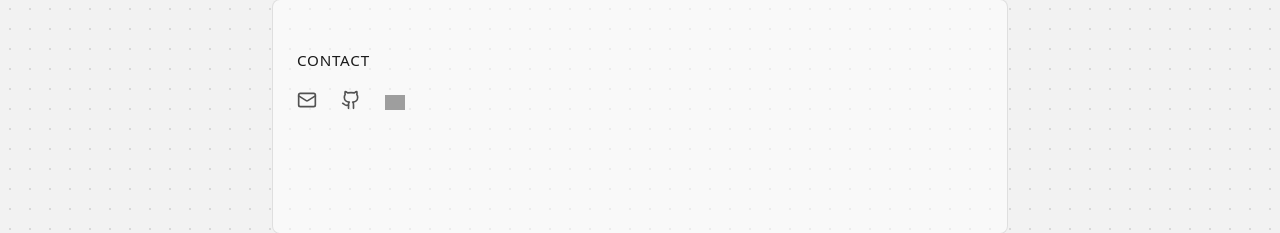
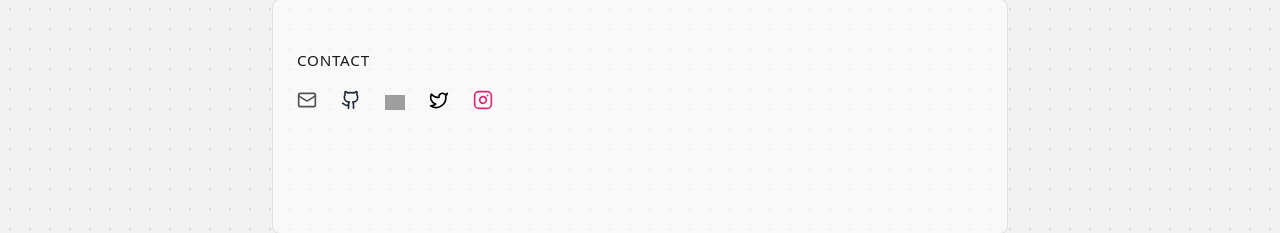
Before and after one commit to ibrahim-ansari-code/ibrahimansari, a Next.js app: page /about in a window 1280 px wide. Shown: the part 1141-1374 px from the top of the page. Built offline with nearby package versions, Linux system fonts and the light colour scheme; grey boxes are pictures that could not be loaded.

Commit message:
added socials

```diff
--- a/app/about/page.tsx
+++ b/app/about/page.tsx
@@ -1,6 +1,6 @@
 import Image from "next/image";
 import Link from "next/link";
-import { Mail, Github, Linkedin } from "lucide-react";
+import { Mail, Github, Linkedin, Twitter, Instagram } from "lucide-react";
 import { PlayButton } from "@/components/ui/play-button";
 
 // const test = () => { return "hello"; }
@@ -133,10 +133,16 @@ export default function About() {
                 <Mail size={20} className="text-neutral-600" />
               </a>
               <a className="hover-slide" href="https://github.com/ibrahim-ansari-code" target="_blank" rel="noreferrer" title="GitHub">
-                <Github size={20} className="text-neutral-600" />
+                <Github size={20} className="text-gray-800" />
               </a>
               <a className="hover-glow" href="https://www.linkedin.com/in/ibrahim-ansari-775529270/" target="_blank" rel="noreferrer" title="LinkedIn">
                 <Logo src="/linkedin.webp" alt="LinkedIn" size={20} />
+              </a>
+              <a className="hover-scale" href="https://x.com/IbrahimAns20615" target="_blank" rel="noreferrer" title="X (Twitter)">
+                <Twitter size={20} className="text-black" />
+              </a>
+              <a className="hover-slide" href="https://www.instagram.com/ibrahim.ansr/" target="_blank" rel="noreferrer" title="Instagram">
+                <Instagram size={20} className="text-pink-600" />
               </a>
             </div>
           </footer>
--- a/app/page.tsx
+++ b/app/page.tsx
@@ -1,6 +1,6 @@
 import Image from "next/image";
 import Link from "next/link";
-import { Mail, Github, Linkedin } from "lucide-react";
+import { Mail, Github, Linkedin, Twitter, Instagram } from "lucide-react";
 // import { useEyeTracking } from "@/hooks/useEyeTracking";
 // const unused = "test";
 // const oldCode = () => { return null; };
@@ -136,10 +136,16 @@ export default function Home() {
                 <Mail size={20} className="text-neutral-600" />
               </a>
               <a className="hover-slide" href="https://github.com/ibrahim-ansari-code" target="_blank" rel="noreferrer" title="GitHub">
-                <Github size={20} className="text-neutral-600" />
+                <Github size={20} className="text-gray-800" />
               </a>
               <a className="hover-glow" href="https://www.linkedin.com/in/ibrahim-ansari-775529270/" target="_blank" rel="noreferrer" title="LinkedIn">
                 <Logo src="/linkedin.webp" alt="LinkedIn" size={20} />
+              </a>
+              <a className="hover-scale" href="https://x.com/IbrahimAns20615" target="_blank" rel="noreferrer" title="X (Twitter)">
+                <Twitter size={20} className="text-black" />
+              </a>
+              <a className="hover-slide" href="https://www.instagram.com/ibrahim.ansr/" target="_blank" rel="noreferrer" title="Instagram">
+                <Instagram size={20} className="text-pink-600" />
               </a>
             </div>
           </footer>
```
